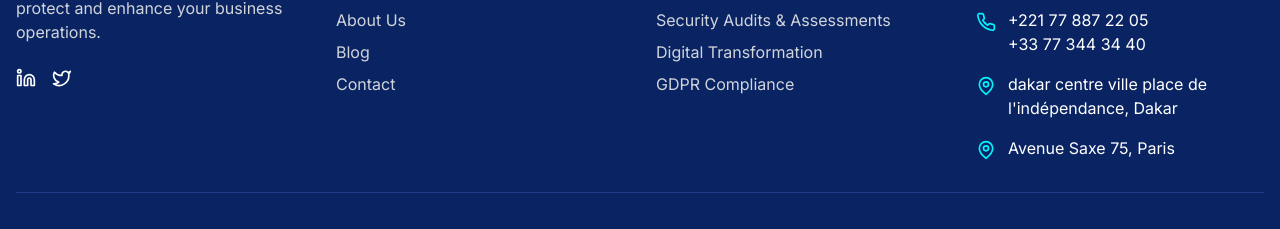
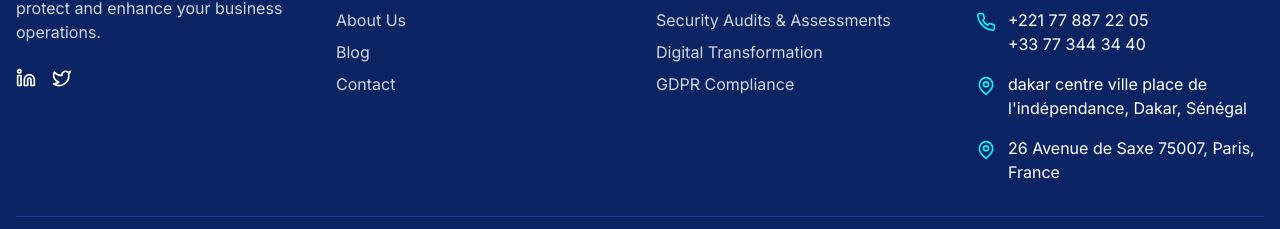
Before and after one commit to izb777/xxx, a React (Vite) app: page / in a window 1280 px wide. Shown: the part 3852-4081 px from the top of the page. Built offline with nearby package versions, Linux system fonts and the light colour scheme.

Commit message:
feat: update contact

```diff
--- a/src/components/Footer.tsx
+++ b/src/components/Footer.tsx
@@ -93,11 +93,11 @@ const Footer: React.FC = () => {
                 </li>
               <li className="flex items-start gap-3">
                 <MapPin size={20} className="text-teal-400 flex-shrink-0 mt-1" />
-                <span>dakar centre ville place de l'indépendance, Dakar</span>
+                <span>dakar centre ville place de l'indépendance, Dakar, Sénégal</span>
               </li>
                 <li className="flex items-start gap-3">
                 <MapPin size={20} className="text-teal-400 flex-shrink-0 mt-1" />
-                <span>Avenue Saxe 75, Paris</span>
+                <span>26 Avenue de Saxe 75007, Paris, France</span>
               </li>
             </ul>
           </div>
```
